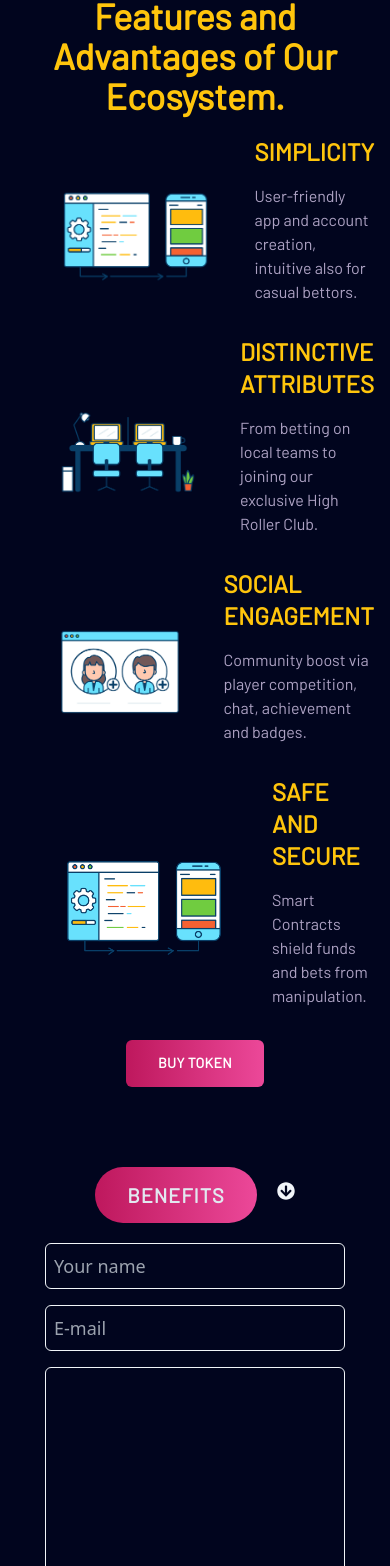
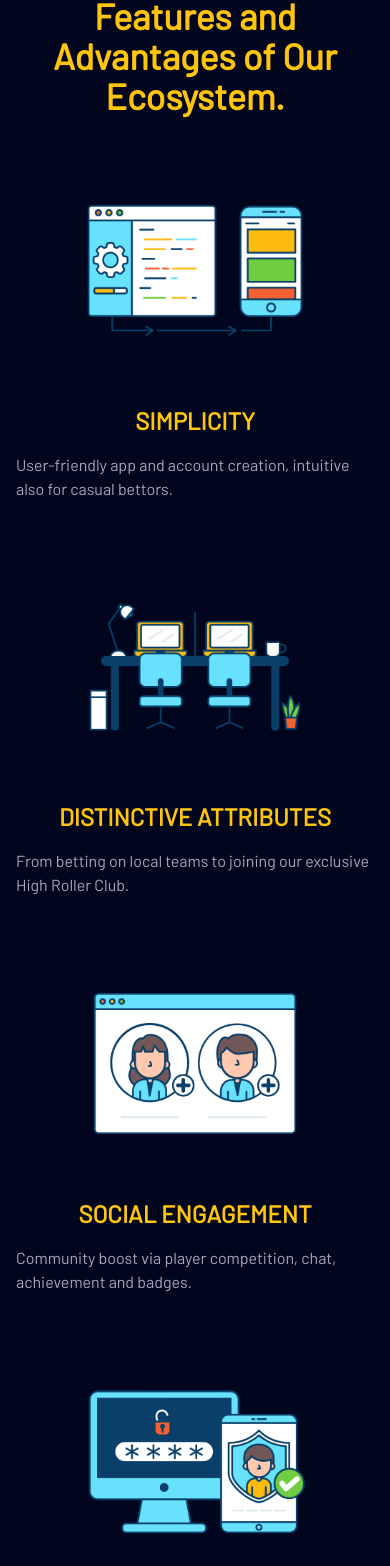
Before and after one commit to ashishmohanty10/cryptoHero, a React (Vite) app: page / in a window 390 px wide. Shown: the part 4982-6548 px from the top of the page. Built offline with nearby package versions, Linux system fonts and the light colour scheme.

Commit message:
responsiveness added in benefits and Contact section

```diff
--- a/src/components/Benefits.jsx
+++ b/src/components/Benefits.jsx
@@ -31,12 +31,12 @@ const Benefits = () => {
 
         <div>
           <div className="lg:grid grid-cols-2 justify-between items-center">
-            <div className="flex justify-between items-center">
+            <div className=" md:flex justify-between items-center">
               <div>
                 <img src={Simplicity} alt="" />
               </div>
 
-              <div>
+              <div className="flex flex-col justify-center items-center md:justify-start md:items-start">
                 <h4 className="text-sub-heading font-primary-font font-semibold text-2xl pb-4">
                   SIMPLICITY
                 </h4>
@@ -48,12 +48,12 @@ const Benefits = () => {
               </div>
             </div>
 
-            <div className="flex justify-between items-center">
+            <div className=" md:flex justify-between items-center">
               <div>
                 <img src={Attributes} alt="" />
               </div>
 
-              <div>
+              <div className="flex flex-col justify-center items-center md:justify-start md:items-start">
                 <h4 className="text-sub-heading font-primary-font font-semibold text-2xl pb-4">
                   DISTINCTIVE ATTRIBUTES
                 </h4>
@@ -67,12 +67,12 @@ const Benefits = () => {
           </div>
 
           <div className="lg:grid grid-cols-2 justify-between items-center">
-            <div className="flex justify-between items-center">
+            <div className=" md:flex justify-between items-center">
               <div>
                 <img src={Social} alt="" />
               </div>
 
-              <div>
+              <div className="flex flex-col justify-center items-center md:justify-start md:items-start">
                 <h4 className="text-sub-heading font-primary-font font-semibold text-2xl pb-4">
                   SOCIAL ENGAGEMENT
                 </h4>
@@ -84,12 +84,12 @@ const Benefits = () => {
               </div>
             </div>
 
-            <div className="flex justify-between items-center">
+            <div className=" md:flex justify-between items-center">
               <div>
-                <img src={Simplicity} alt="" />
+                <img src={Security} alt="" />
               </div>
 
-              <div>
+              <div className="flex flex-col justify-center items-center md:justify-start md:items-start">
                 <h4 className="text-sub-heading font-primary-font font-semibold text-2xl pb-4">
                   SAFE AND SECURE
                 </h4>
--- a/src/components/Contact.jsx
+++ b/src/components/Contact.jsx
@@ -22,13 +22,13 @@ const Contact = () => {
             <input
               type="text"
               placeholder="Your name"
-              className="mb-4 py-2 px-2 bg-transparent text-sub-heading text-lg outline-none rounded-md w-[300px] border border-slate-100"
+              className="mb-4 py-2 px-2 bg-transparent text-sub-heading text-lg outline-none roumded-md md:w-[500px] w-[250px]  border border-slate-100"
             />
 
             <input
               type="email"
               placeholder="E-mail"
-              className="mb-4 py-2 px-2 bg-transparent text-sub-heading text-lg outline-none rounded-md w-[300px] border border-slate-100"
+              className="mb-4 py-2 px-2 bg-transparent text-sub-heading text-lg outline-none roumded-md md:w-[500px] w-[250px]  border border-slate-100"
             />
 
             <textarea
@@ -36,7 +36,7 @@ const Contact = () => {
               id=""
               cols="30"
               rows="10"
-              className="mb-4 py-2 px-2 bg-transparent text-sub-heading text-lg outline-none rounded-md w-[300px] border border-slate-100"
+              className="mb-4 py-2 px-2 bg-transparent text-sub-heading text-lg outline-none rounded-md md:w-[500px] w-[250px]  border border-slate-100"
             ></textarea>
           </form>
         </div>
```
